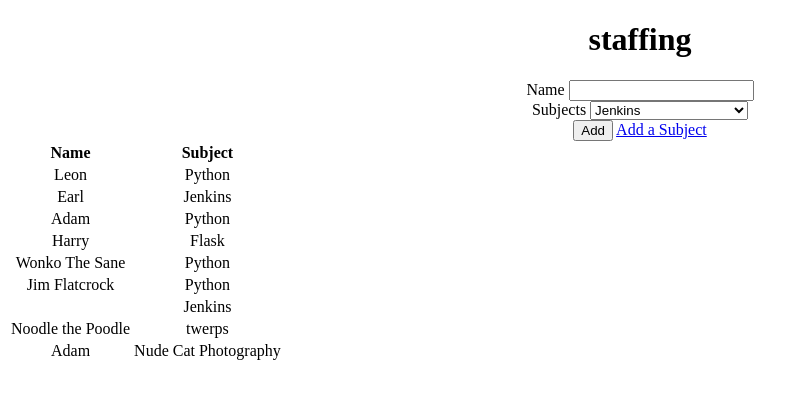
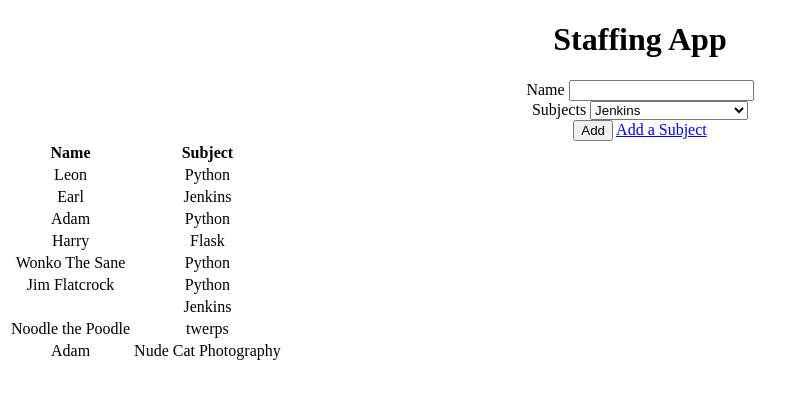
Before and after one commit to Crush-Steelpunch/staffflaskapp, a Flask app: page / in a window 1280 px wide. Shown: the top 399 px of the page, without its empty margins (0-806 px from the left). Run offline with Flask 2, Linux system fonts and the light colour scheme; data comes from the database, SQL or seed files in the repository.

Commit message:
Made the web page 20% cooler

```diff
--- a/application/templates/index.html
+++ b/application/templates/index.html
@@ -4,7 +4,7 @@
         <title>staffstuff</title>
     </head>
     <body style="text-align: center">
-        <h1>staffing</h1>
+        <h1>Staffing App</h1>
 	  <div class='form'>
             <form method='POST' action=''>
                 <!-- hidden_tag() is required for form validation -->
```
